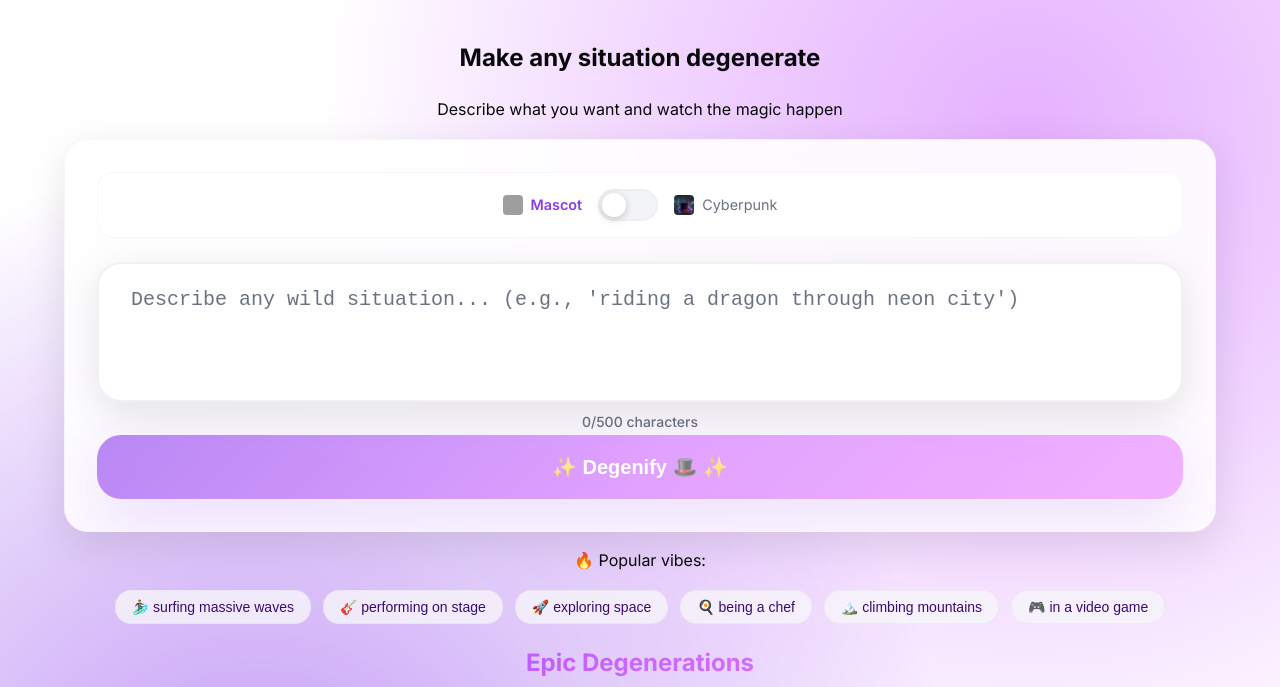
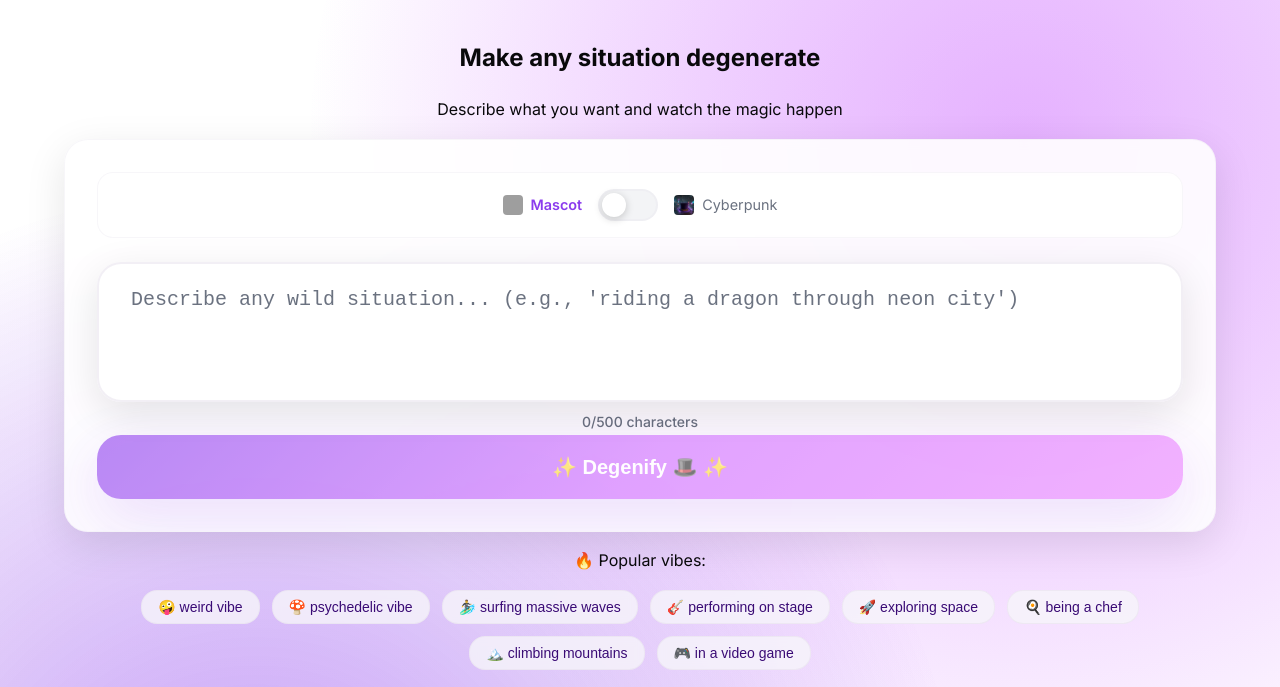
Before and after one commit to bjcd/degenify, a website: page public/index.html in a window 1280 px wide. Shown: the part 107-794 px from the top of the page. Drawn offline with Linux system fonts and the light colour scheme; no server answers; grey boxes are pictures that could not be loaded.

Commit message:
Add Weird and Psychedelic vibe buttons to popular vibes
- Add 'Weird vibe' as first button with 🤪 emoji
- Add 'Psychedelic vibe' as second button with 🍄 emoji
- Simple prompts: 'Weird' and 'Psychedelic'
- Positioned at the top of popular vibes section

```diff
--- a/public/index.html
+++ b/public/index.html
@@ -1077,7 +1077,7 @@
             </svg>
             Add miniapp to Farcaster
           </button>
-        </div>
+  </div>
       </div>
     </header>
 
@@ -1149,6 +1149,8 @@
                 🔥 Popular vibes:
               </p>
               <div class="examples">
+                <button class="example-btn" data-prompt="Weird">🤪 weird vibe</button>
+                <button class="example-btn" data-prompt="Psychedelic">🍄 psychedelic vibe</button>
                 <button class="example-btn"
                   data-prompt="Surfing massive waves, in a Hawaiian style landscape, sharks and dolphins around.">🏄‍♂️
                   surfing massive waves</button>
```
